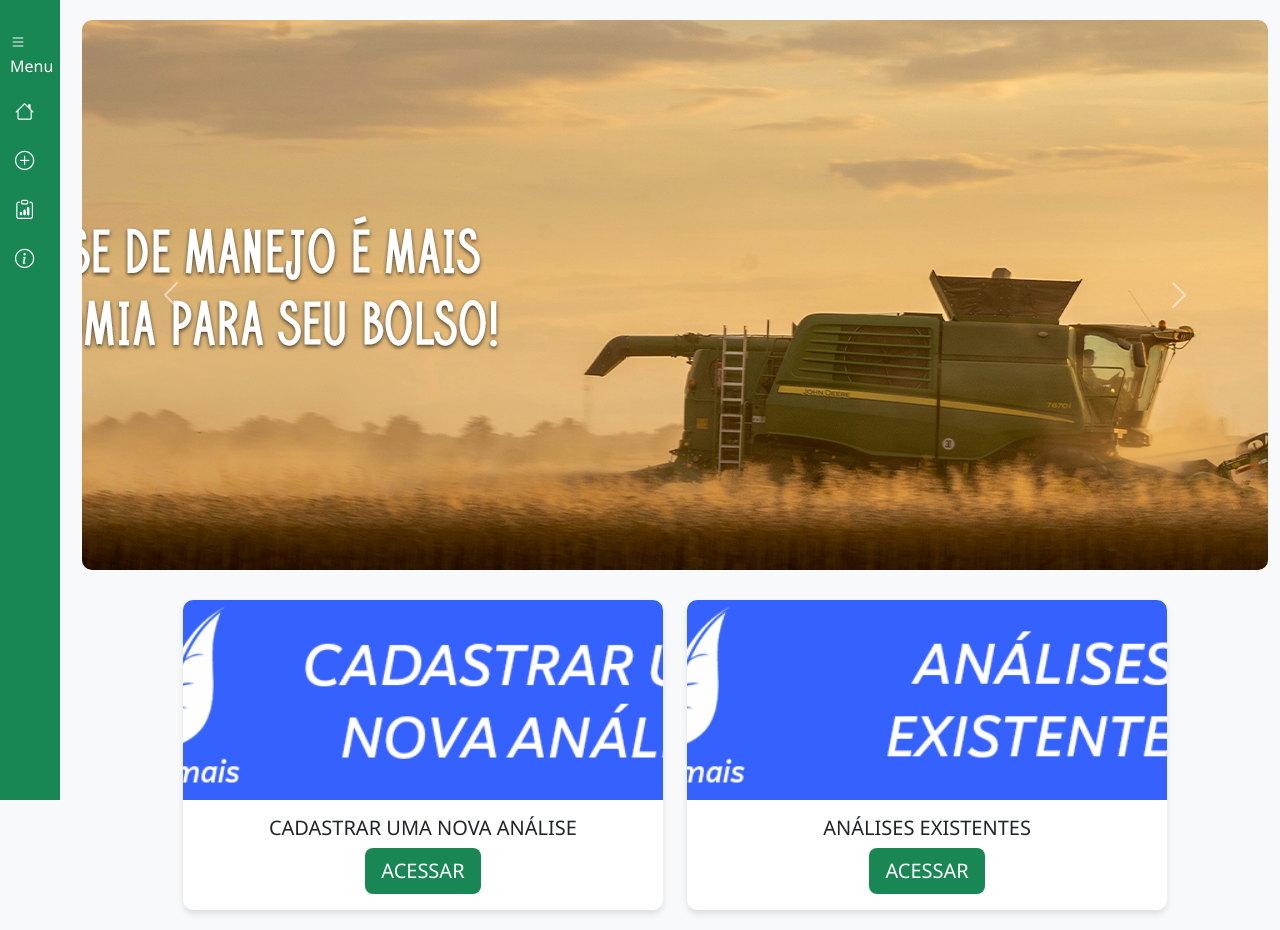
After one commit to ThiagoBava/fertilizamais, a PHP site: page /principal.php in a window 1280 px wide. The commit adds this page. Run offline with PHP 8.4, Linux system fonts and the light colour scheme.

Commit message:
Update na tela inicial

```diff
--- a/auth.php
+++ b/auth.php
@@ -31,7 +31,7 @@ $user = $stmt->fetch(PDO::FETCH_ASSOC);
 
 if ($user && password_verify($senha, $user['senha'])) {
     $_SESSION['usuario'] = $usuario;
-    header("Location: index.php");
+    header("Location: principal.php");
     exit;
 } else {
     $_SESSION['erro_login'] = "Usuário ou senha inválidos!";
--- a/index.php
+++ b/index.php
@@ -1,9 +1,9 @@
 <?php
-session_start();
+/*session_start();
 if (!isset($_SESSION['usuario'])) {
     header("Location: login.php");
     exit;
-}
+}*/
 
 if ($_SERVER["REQUEST_METHOD"] === "POST" && ($_POST['form_submitted'] ?? '0') === '1') {
     // Coleta todos os dados do formulário
--- /dev/null
+++ b/principal.php
@@ -0,0 +1,285 @@
+<?php
+session_start();
+
+// Verifica se o usuário está logado
+/*if (!isset($_SESSION['usuario_logado'])) {
+    header("Location: login.php");
+    exit();
+}*/
+?>
+<!DOCTYPE html>
+<html lang="pt-br">
+<head>
+    <meta charset="UTF-8">
+    <meta name="viewport" content="width=device-width, initial-scale=1.0">
+    <title>Fertilizamais - Início</title>
+
+    <!-- Bootstrap CSS -->
+    <link href="https://cdn.jsdelivr.net/npm/bootstrap@5.3.0/dist/css/bootstrap.min.css" rel="stylesheet">
+
+    <!-- Bootstrap Icons -->
+    <link href="https://cdn.jsdelivr.net/npm/bootstrap-icons@1.10.0/font/bootstrap-icons.css" rel="stylesheet">
+
+    <!-- CSS Personalizado -->
+    <style>
+        :root {
+            --primary-color: #198754;
+            --secondary-color: #146c43;
+            --light-bg: #f8f9fa;
+        }
+
+        body {
+            font-family: 'Segoe UI', system-ui, -apple-system, sans-serif;
+            background-color: var(--light-bg);
+            margin-left: 70px; /* Espaço para o sidebar */
+            transition: margin-left 0.3s;
+        }
+
+        .sidebar {
+            width: 60px;
+            height: 100vh;
+            position: fixed;
+            left: 0;
+            top: 0;
+            background-color: var(--primary-color);
+            color: white;
+            transition: width 0.3s;
+            overflow-x: hidden;
+            z-index: 1000;
+        }
+
+        .sidebar.expanded {
+            width: 200px;
+        }
+
+        .sidebar-menu {
+            padding-top: 20px;
+        }
+
+        .sidebar-item {
+            padding: 10px 15px;
+            color: white;
+            text-decoration: none;
+            display: flex;
+            align-items: center;
+            transition: background-color 0.3s;
+        }
+
+        .sidebar-item:hover {
+            background-color: var(--secondary-color);
+        }
+
+        .sidebar-item i {
+            margin-right: 10px;
+            font-size: 1.2rem;
+            min-width: 25px;
+        }
+
+        .sidebar-item span {
+            display: none;
+        }
+
+        .sidebar.expanded .sidebar-item span {
+            display: inline;
+        }
+
+        .toggle-btn {
+            background: none;
+            border: none;
+            color: white;
+            /*font-size: 1.5rem;*/
+            padding: 10px;
+            cursor: pointer;
+            width: 100%;
+            text-align: left;
+        }
+
+        .hero-section {
+            background: linear-gradient(rgba(0,0,0,0.5), rgba(0,0,0,0.5)), url('imagens/banner1.png');
+            background-size: cover;
+            background-position: center;
+            color: white;
+            padding: 100px 0;
+            text-align: center;
+            margin-bottom: 40px;
+        }
+
+        .logo {
+            font-size: 2.5rem;
+            font-weight: bold;
+            color: white;
+            margin-bottom: 20px;
+        }
+
+        .card {
+            border: none;
+            border-radius: 10px;
+            box-shadow: 0 4px 6px rgba(0,0,0,0.1);
+            transition: transform 0.3s;
+            margin-bottom: 20px;
+        }
+
+        .card:hover {
+            transform: translateY(-5px);
+        }
+
+        .card-img-top {
+            border-radius: 10px 10px 0 0;
+            height: 200px;
+            object-fit: cover;
+        }
+
+        .btn-primary {
+            background-color: var(--primary-color);
+            border: none;
+        }
+
+        .btn-primary:hover {
+            background-color: var(--secondary-color);
+        }
+
+        /* Carrossel */
+        .carousel {
+            margin-top: 20px;
+            border-radius: 10px;
+            overflow: hidden;
+            margin-bottom: 30px;
+        }
+
+        .carousel-item img {
+            height: 550px;
+            width: 1680px;
+            object-fit: cover;
+        }
+    </style>
+</head>
+<body>
+    <!-- Sidebar -->
+    <div class="sidebar" id="sidebar">
+        <div class="sidebar-menu">
+            <button class="toggle-btn" onclick="toggleSidebar()">
+                <i class="bi bi-list"></i>
+                <span>Menu</span>
+            </button>
+
+            <a href="principal.php" class="sidebar-item">
+                <i class="bi bi-house"></i>
+                <span>Início</span>
+            </a>
+
+            <a href="index.php" class="sidebar-item">
+                <i class="bi bi-plus-circle"></i>
+                <span>Nova Análise</span>
+            </a>
+
+            <a href="analises.php" class="sidebar-item">
+                <i class="bi bi-clipboard-data"></i>
+                <span>Análises</span>
+            </a>
+
+            <a href="#" class="sidebar-item" data-bs-toggle="modal" data-bs-target="#sobreModal">
+                <i class="bi bi-info-circle"></i>
+                <span>Sobre</span>
+            </a>
+        </div>
+    </div>
+
+    <!-- Modal Sobre -->
+    <div class="modal fade" id="sobreModal" tabindex="-1" aria-labelledby="sobreModalLabel" aria-hidden="true">
+        <div class="modal-dialog">
+            <div class="modal-content">
+                <div class="modal-header">
+                    <h5 class="modal-title" id="sobreModalLabel">Sobre o Sistema</h5>
+                    <button type="button" class="btn-close" data-bs-dismiss="modal" aria-label="Close"></button>
+                </div>
+                <div class="modal-body">
+                    <p>Versão: 1.0.0</p>
+                    <p>Desenvolvido por: [Thiago Bavaresco]</p>
+                    <p>Contato: [thiagobavaresco@unochapeco.edu.br]</p>
+                </div>
+            </div>
+        </div>
+    </div>
+
+    <!-- Conteúdo Principal -->
+    <div class="container-fluid">
+        <!-- Banner Rotativo -->
+        <div id="bannerCarousel" class="carousel slide" data-bs-ride="carousel">
+            <div class="carousel-inner">
+                <div class="carousel-item active">
+                    <img src="imagens/banner1.png" class="d-block w-100" alt="Banner 1">
+                </div>
+                <div class="carousel-item">
+                    <img src="imagens/banner2.png" class="d-block w-100" alt="Banner 2">
+                </div>
+                <div class="carousel-item">
+                    <img src="imagens/banner3.png" class="d-block w-100" alt="Banner 3">
+                </div>
+            </div>
+            <button class="carousel-control-prev" type="button" data-bs-target="#bannerCarousel" data-bs-slide="prev">
+                <span class="carousel-control-prev-icon" aria-hidden="true"></span>
+                <span class="visually-hidden">Anterior</span>
+            </button>
+            <button class="carousel-control-next" type="button" data-bs-target="#bannerCarousel" data-bs-slide="next">
+                <span class="carousel-control-next-icon" aria-hidden="true"></span>
+                <span class="visually-hidden">Próximo</span>
+            </button>
+        </div>
+
+        <!-- Seção Hero
+        <div class="hero-section rounded">
+            <div class="container">
+                <h1 class="logo">fertilizamais</h1>
+                <h2>ANALISAR O SEU PLANTIO PARA COLHER MAIS FRUTOS!</h2>
+            </div>
+        </div>-->
+
+        <!-- Cards de Ação -->
+        <div class="row justify-content-center">
+            <div class="col-md-5">
+                <div class="card">
+                    <img src="imagens/nova-analise.png" class="card-img-top" alt="Nova Análise">
+                    <div class="card-body text-center">
+                        <h5 class="card-title">CADASTRAR UMA NOVA ANÁLISE</h5>
+                        <a href="index.php" class="btn btn-primary btn-lg">ACESSAR</a>
+                    </div>
+                </div>
+            </div>
+
+            <div class="col-md-5">
+                <div class="card">
+                    <img src="imagens/analises-existentes.png" class="card-img-top" alt="Análises Existentes">
+                    <div class="card-body text-center">
+                        <h5 class="card-title">ANÁLISES EXISTENTES</h5>
+                        <a href="analises.php" class="btn btn-primary btn-lg">ACESSAR</a>
+                    </div>
+                </div>
+            </div>
+        </div>
+    </div>
+
+    <!-- Bootstrap JS -->
+    <script src="https://cdn.jsdelivr.net/npm/bootstrap@5.3.0/dist/js/bootstrap.bundle.min.js"></script>
+
+    <script>
+        // Função para alternar o sidebar
+        function toggleSidebar() {
+            const sidebar = document.getElementById('sidebar');
+            sidebar.classList.toggle('expanded');
+
+            // Ajusta o margin-left do body
+            if (sidebar.classList.contains('expanded')) {
+                document.body.style.marginLeft = '200px';
+            } else {
+                document.body.style.marginLeft = '70px';
+            }
+        }
+
+        // Inicializa o carrossel
+        const carousel = new bootstrap.Carousel('#bannerCarousel', {
+            interval: 3000, // Muda a cada 3 segundos
+            ride: 'carousel'
+        });
+    </script>
+</body>
+</html>
```
Also changed, not shown: fertilizaMais.db, imagens/analises-existentes.png (added), imagens/banner1.png (added), imagens/banner2.png (added), imagens/banner3.png (added), imagens/nova-analise.png (added).
